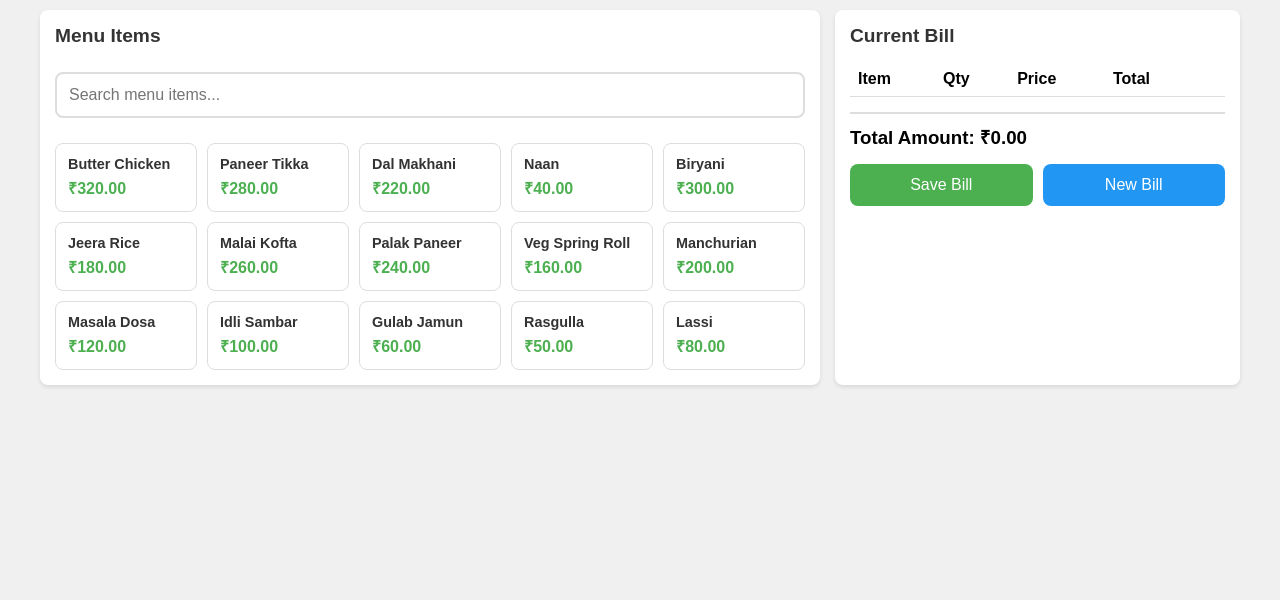
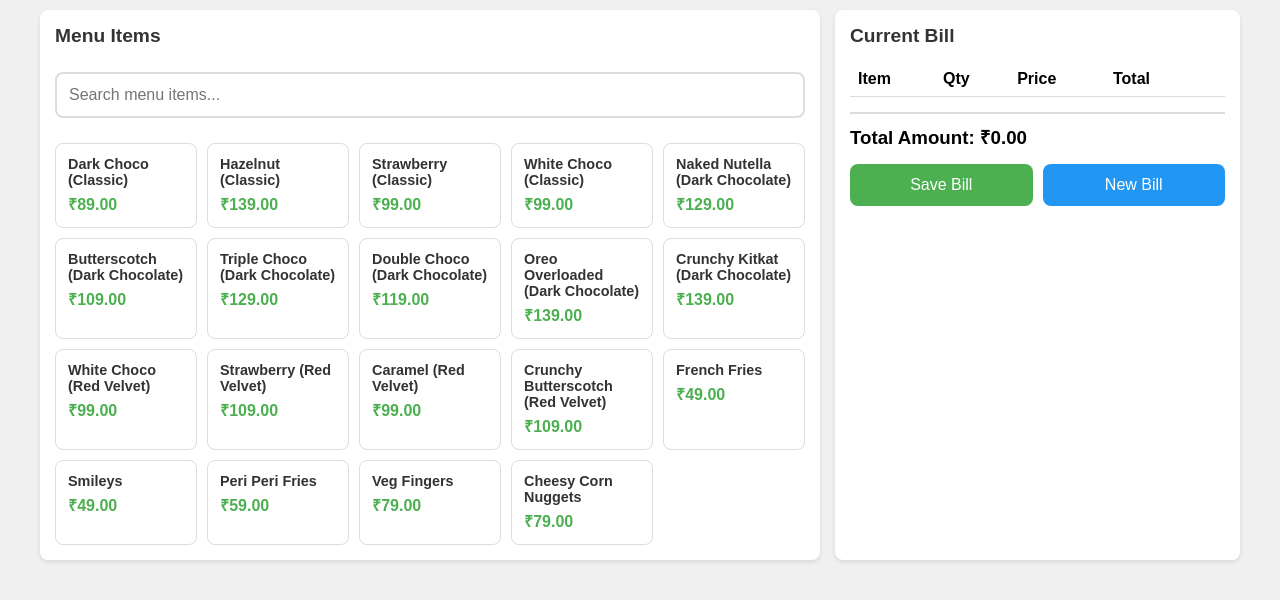
Before and after one commit to wolkxvn/vw-billing-app, a plain HTML site: page index.html in a window 1280 px wide. Drawn offline with Linux system fonts and the light colour scheme.

Commit message:
Updated Items and prices

```diff
--- a/index.html
+++ b/index.html
@@ -281,21 +281,25 @@
 
     <script>
         const menuItems = [
-            { id: 1, name: "Butter Chicken", price: 320 },
-            { id: 2, name: "Paneer Tikka", price: 280 },
-            { id: 3, name: "Dal Makhani", price: 220 },
-            { id: 4, name: "Naan", price: 40 },
-            { id: 5, name: "Biryani", price: 300 },
-            { id: 6, name: "Jeera Rice", price: 180 },
-            { id: 7, name: "Malai Kofta", price: 260 },
-            { id: 8, name: "Palak Paneer", price: 240 },
-            { id: 9, name: "Veg Spring Roll", price: 160 },
-            { id: 10, name: "Manchurian", price: 200 },
-            { id: 11, name: "Masala Dosa", price: 120 },
-            { id: 12, name: "Idli Sambar", price: 100 },
-            { id: 13, name: "Gulab Jamun", price: 60 },
-            { id: 14, name: "Rasgulla", price: 50 },
-            { id: 15, name: "Lassi", price: 80 }
+            { id: 1, name: "Dark Choco (Classic)", price: 89 },
+            { id: 2, name: "Hazelnut (Classic)", price: 139 },
+            { id: 3, name: "Strawberry (Classic)", price: 99 },
+            { id: 4, name: "White Choco (Classic)", price: 99 },
+            { id: 5, name: "Naked Nutella (Dark Chocolate)", price: 129 },
+            { id: 6, name: "Butterscotch (Dark Chocolate)", price: 109 },
+            { id: 7, name: "Triple Choco (Dark Chocolate)", price: 129 },
+            { id: 8, name: "Double Choco (Dark Chocolate)", price: 119 },
+            { id: 9, name: "Oreo Overloaded (Dark Chocolate)", price: 139 },
+            { id: 10, name: "Crunchy Kitkat (Dark Chocolate)", price: 139 },
+            { id: 11, name: "White Choco (Red Velvet)", price: 99 },
+            { id: 12, name: "Strawberry (Red Velvet)", price: 109 },
+            { id: 13, name: "Caramel (Red Velvet)", price: 99 },
+            { id: 14, name: "Crunchy Butterscotch (Red Velvet)", price: 109 },
+            { id: 15, name: "French Fries", price: 49 },
+            { id: 16, name: "Smileys", price: 49 },
+            { id: 17, name: "Peri Peri Fries", price: 59 },
+            { id: 18, name: "Veg Fingers", price: 79 },
+            { id: 19, name: "Cheesy Corn Nuggets", price: 79 },
         ];
 
         let currentBill = {};
```
Also changed, not shown: runtime.txt (added), 2 other files.
